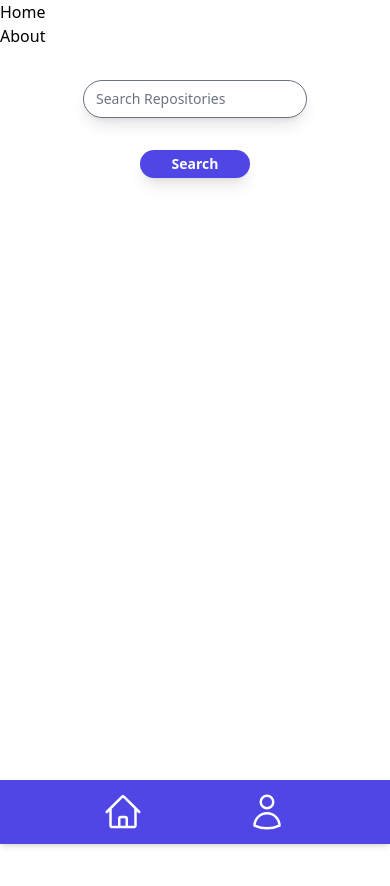
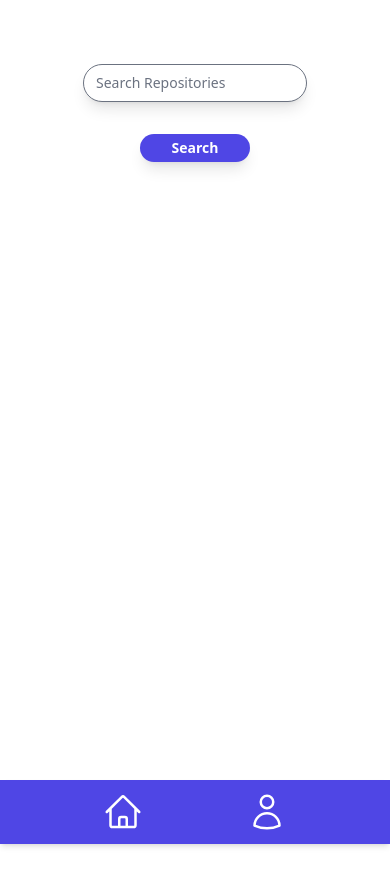
Before and after one commit to fernastereo/odb-challenge, a website built with webpack: page public/index.html in a window 390 px wide. Built offline with nearby package versions, Linux system fonts and the light colour scheme; some packages are replaced by stand-ins of ours; no server answers.

Commit message:
adjusts responsiveness to header

```diff
--- a/public/index.html
+++ b/public/index.html
@@ -8,8 +8,8 @@
     <title>Orderbird Challenge</title>
   </head>
   <body class="h-full">
-    <header class="" id="header"></header>
-    <main class="">
+    <header class="hidden lg:block" id="header"></header>
+    <main class="py-8">
       <section id="content">
         <div class="loading"></div>
       </section>
```
